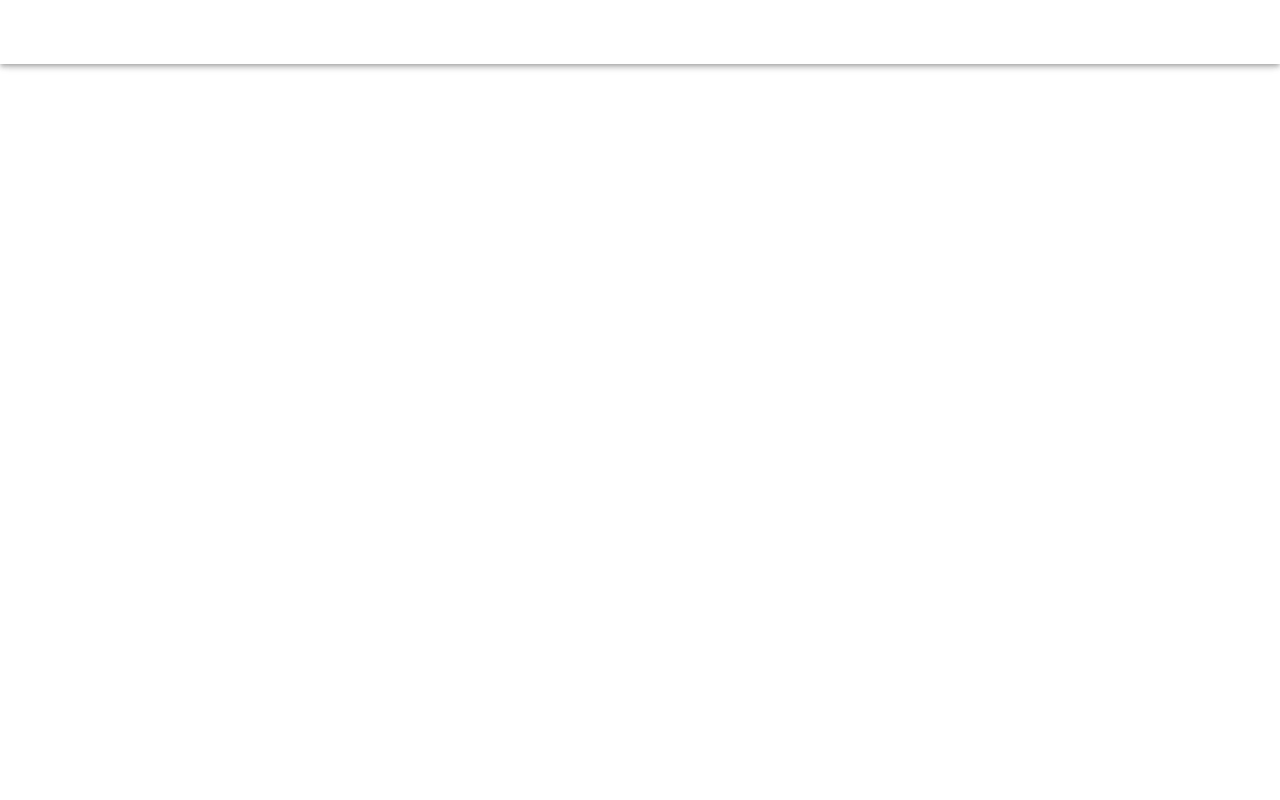
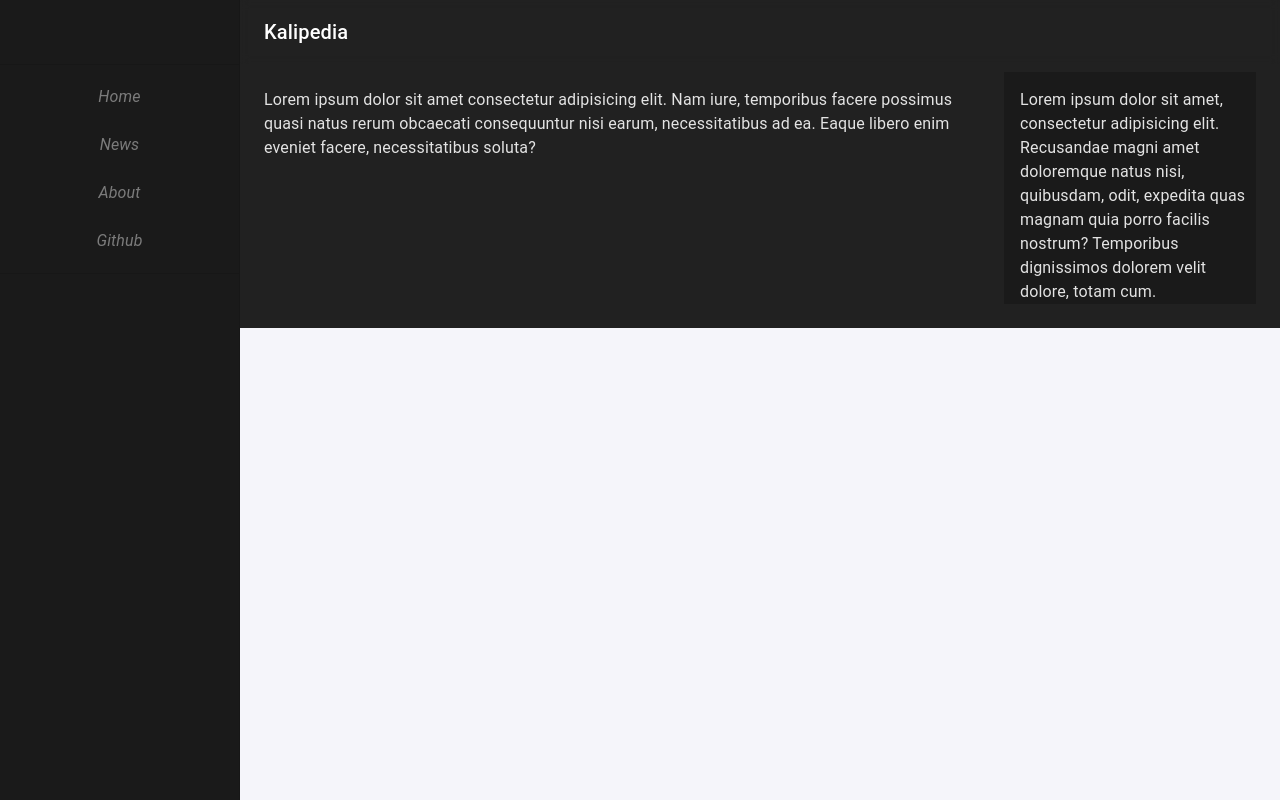
Before and after one commit to DevKaliper/Kalipedia, a React (Vite) app: page / in a window 1280 px wide. Built offline with nearby package versions, Linux system fonts and the light colour scheme.

Commit message:
70% feed with react

```diff
--- a/src/App.jsx
+++ b/src/App.jsx
@@ -1,21 +1,15 @@
-import { Container } from '@mui/material';
-import {useState} from 'react'
-import SearchAppBar from './components/SearchAppBar';
-import NavBar from './components/NavBar';
+
+import MainFeed from "./components/MainFeed";
 
 function App() {
-  const [open, setOpen] = useState(false);
-
 
   return (
     <>
 
-    <SearchAppBar setOpen={setOpen}/>
-    <NavBar open={open} setOpen={setOpen}/>
-    <Container>
+
+      <MainFeed/>
 
 
-    </Container>
 
 
     </>
--- /dev/null
+++ b/src/components/MainFeed.jsx
@@ -0,0 +1,152 @@
+/* eslint-disable react/prop-types */
+import * as React from "react";
+
+import { list } from "../CONST";
+import AppBar from "@mui/material/AppBar";
+import Box from "@mui/material/Box";
+import CssBaseline from "@mui/material/CssBaseline";
+import Divider from "@mui/material/Divider";
+import Drawer from "@mui/material/Drawer";
+import IconButton from "@mui/material/IconButton";
+import List from "@mui/material/List";
+import ListItem from "@mui/material/ListItem";
+import ListItemButton from "@mui/material/ListItemButton";
+import ListItemText from "@mui/material/ListItemText";
+import MenuIcon from "@mui/icons-material/Menu";
+import Toolbar from "@mui/material/Toolbar";
+import Typography from "@mui/material/Typography";
+import { Container, Grid } from "@mui/material";
+
+const drawerWidth = 240;
+
+function MainFeed(props) {
+  const { window } = props;
+  const [mobileOpen, setMobileOpen] = React.useState(false);
+
+  const handleDrawerToggle = () => {
+    setMobileOpen(!mobileOpen);
+  };
+
+  const drawer = (
+    <div>
+      <Toolbar />
+      <Divider />
+      <List>
+        {list.top.map((text) => (
+          <ListItem
+            key={text}
+            disablePadding>
+            <ListItemButton>
+              <ListItemText
+                className="text-center  italic "
+                sx={{ color: "text.hint" }}
+                primary={text}
+              />
+            </ListItemButton>
+          </ListItem>
+        ))}
+      </List>
+      <Divider />
+    </div>
+  );
+
+  const container =
+    window !== undefined ? () => window().document.body : undefined;
+
+  return (
+    <Box sx={{ display: "flex" }}>
+      <CssBaseline />
+      <AppBar
+        position="fixed"
+        style={{ backgroundColor: "transparent", backdropFilter: "blur(5px)", boxShadow: "none"}}
+        sx={{
+          width: { sm: `calc(100% - ${drawerWidth}px)` },
+          ml: { sm: `${drawerWidth}px` },
+        }}>
+        <Toolbar>
+          <IconButton
+            color="inherit"
+            aria-label="open drawer"
+            edge="start"
+            onClick={handleDrawerToggle}
+            sx={{ mr: 2, display: { sm: "none" } }}>
+            <MenuIcon />
+          </IconButton>
+          <Typography
+            variant="h6"
+            noWrap
+            component="div">
+            Kalipedia
+          </Typography>
+        </Toolbar>
+      </AppBar>
+      <Box
+        component="nav"
+        sx={{ width: { sm: drawerWidth }, flexShrink: { sm: 0 } }}
+        aria-label="mailbox folders">
+        {/* The implementation can be swapped with js to avoid SEO duplication of links. */}
+        <Drawer
+          container={container}
+          variant="temporary"
+          open={mobileOpen}
+          onClose={handleDrawerToggle}
+          ModalProps={{
+            keepMounted: true, // Better open performance on mobile.
+          }}
+          sx={{
+            backgroundColor: "primary.main",
+            display: { xs: "block", sm: "none" },
+            "& .MuiDrawer-paper": {
+              boxSizing: "border-box",
+              width: drawerWidth,
+            },
+          }}>
+          {drawer}
+        </Drawer>
+        <Drawer
+          variant="permanent"
+          sx={{
+            display: { xs: "none", sm: "block" },
+            "& .MuiDrawer-paper": {
+              boxSizing: "border-box",
+              width: drawerWidth,
+              backgroundColor: "#1A1A1A",
+            },
+          }}
+          open>
+          {drawer}
+        </Drawer>
+      </Box>
+      <Box
+        style={{}}
+        component="main"
+        sx={{
+          flexGrow: 1,
+          p: 3,
+          width: { sm: `calc(100% - ${drawerWidth}px)` },
+        }}>
+        <Toolbar />
+        <Grid
+          container
+          spacing={2}
+
+          columns={16}>
+          <Grid
+            item
+            sx={{pr:2}}
+            xs={12}>
+              Lorem ipsum dolor sit amet consectetur adipisicing elit. Nam iure, temporibus facere possimus quasi natus rerum obcaecati consequuntur nisi earum, necessitatibus ad ea. Eaque libero enim eveniet facere, necessitatibus soluta?
+            </Grid>
+          <Grid
+            item
+            sx={{ backgroundColor: "#1A1A1A" }}
+            xs={4}>
+              Lorem ipsum dolor sit amet, consectetur adipisicing elit. Recusandae magni amet doloremque natus nisi, quibusdam, odit, expedita quas magnam quia porro facilis nostrum? Temporibus dignissimos dolorem velit dolore, totam cum.
+            </Grid>
+        </Grid>
+      </Box>
+    </Box>
+  );
+}
+
+export default MainFeed;
--- a/src/components/NavBar.jsx
+++ /dev/null
@@ -1,43 +0,0 @@
-import SwipeableDrawer from "@mui/material/SwipeableDrawer";
-import Box from "@mui/material/Box";
-import List from "@mui/material/List";
-
-import ListItem from "@mui/material/ListItem";
-
-import ListItemButton from "@mui/material/ListItemButton";
-import Divider from "@mui/material/Divider";
-
-import { list } from "../CONST";
-
-const NavBar = ({ open, setOpen }) => {
-  return (
-    <>
-      <SwipeableDrawer
-      sx={{display:{xs:"block", md:"none"}}}
-        anchor="left"
-        open={open}
-        onClose={() => setOpen(false)}
-        onOpen={() => setOpen(true)}
-        style={{ backdropFilter: "blur(10px)" }}>
-        <Box sx={{ width: 250 , height:"100%", bgcolor: "#b8d274" }}>
-          <nav>
-            {list.top.map((item, index) => {
-              return (
-                <div key={index}>
-                  <List>
-                    <ListItem>
-                      <ListItemButton>{item}</ListItemButton>
-                    </ListItem>
-                  </List>
-                  <Divider />
-                </div>
-              );
-            })}
-          </nav>
-        </Box>
-      </SwipeableDrawer>
-    </>
-  );
-};
-
-export default NavBar;
--- a/src/components/SearchAppBar.jsx
+++ b/src/components/SearchAppBar.jsx
@@ -63,10 +63,13 @@ export default function SearchAppBar({setOpen}) {
         <Toolbar>
           <IconButton
             size="large"
+            component="label"
             edge="start"
             color="inherit"
             aria-label="open drawer"
             onClick={() => setOpen(true)}
+            htmlFor="my-drawer-2"
+            className="btn btn-primary drawer-button lg:hidden"
 
             sx={{ mr: 2 , display: { xs: 'block', md: 'none' }}}
           >
--- a/src/index.css
+++ b/src/index.css
@@ -1,7 +1,3 @@
 @tailwind base;
 @tailwind components;
 @tailwind utilities;
-
-.btn{
-    @apply bg-blue-500 text-white font-bold py-2 px-4 rounded;
-}
--- a/src/main.jsx
+++ b/src/main.jsx
@@ -1,29 +1,40 @@
-import React from 'react'
-import ReactDOM from 'react-dom/client'
+import React from "react";
+import ReactDOM from "react-dom/client";
 
-import { ThemeProvider } from '@mui/material/styles';
-import { createTheme } from '@mui/material'
-import './index.css'
-import App from './App';
-const theme = createTheme( {
+import { ThemeProvider } from "@mui/material/styles";
+import { CssBaseline, createTheme } from "@mui/material";
+import "./index.css";
+import App from "./App";
+const theme = createTheme({
   palette: {
-    type: 'light',
+    type: 'dark',
     primary: {
-      main: '#6f8a2f',
+      main: '#242424',
     },
     secondary: {
-      main: '#b8d274',
+      main: '#1A1A1A',
     },
-    error: {
-      main: '#d50000',
+    background: {
+      default: '#212121',
+      paper: '#424242',
     },
-    divider: '#88a246',
+    text: {
+      primary: '#E3E3E3',
+      secondary: '#E3E3E3',
+      hint:"#7B7B7B",
+    },
+
   },
 });
-ReactDOM.createRoot(document.getElementById('root')).render(
+ReactDOM.createRoot(document.getElementById("root")).render(
   <React.StrictMode>
+    <CssBaseline/>
     <ThemeProvider theme={theme}>
-    <App />
+
+        <App/>
+
+
     </ThemeProvider>
-  </React.StrictMode>,
-)
+
+  </React.StrictMode>
+);
--- a/tailwind.config.js
+++ b/tailwind.config.js
@@ -1,9 +1,33 @@
 /** @type {import('tailwindcss').Config} */
 export default {
-  content: ["./index.html",
-  "./src/**/*.{js,ts,jsx,tsx}",],
+  content: ["./index.html", "./src/**/*.{js,ts,jsx,tsx}"],
   theme: {
     extend: {},
   },
+  daisyui: {
+    themes: [
+      {
+        mytheme: {
+          primary: "#4d7c0f",
+
+          secondary: "#166534",
+
+          accent: "#d6d633",
+
+          neutral: "#2A303C",
+
+          "base-100": "#F5F5FA",
+
+          info: "#96C7E4",
+
+          success: "#2AE58D",
+
+          warning: "#C49F0E",
+
+          error: "#F10E3B",
+        },
+      },
+    ],
+  },
   plugins: [require("daisyui")],
-}
+};
```
